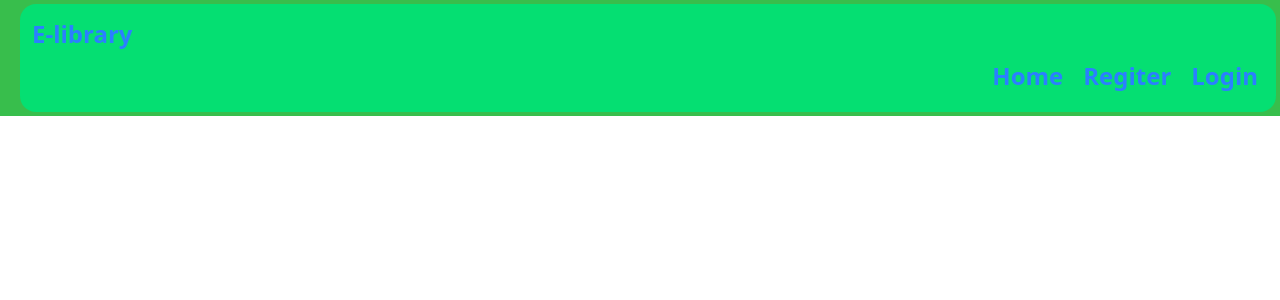
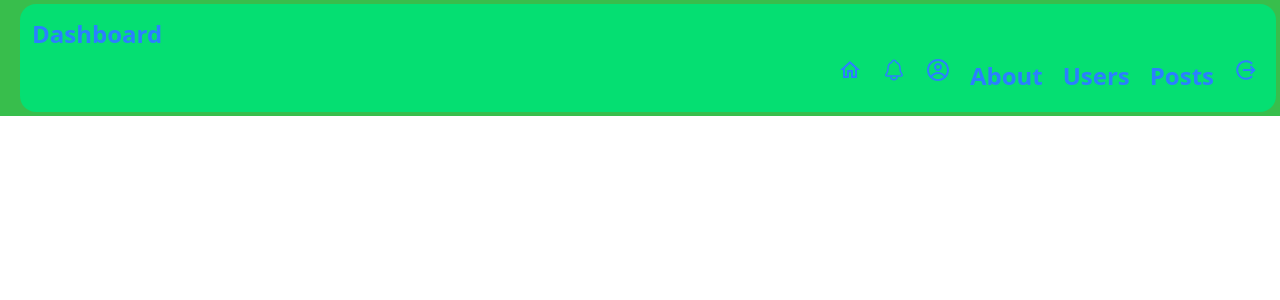
Before and after one commit to eric2003tu/react, a React (Vite) app: page /dashboard/greeting in a window 1280 px wide. Shown: the top 300 px of the page. Built offline with nearby package versions, Linux system fonts and the light colour scheme.

Commit message:
dashboard added

```diff
--- a/src/App.jsx
+++ b/src/App.jsx
@@ -26,6 +26,9 @@ function App() {
         <li className='text-blue-500 text-[24px] cursor-pointer hover:text-blue-400 active:text-blue-300'><Link to='/' className=''>Home</Link></li>
         <li className='text-blue-500 text-[24px] cursor-pointer hover:text-blue-400 active:text-blue-300'><Link to='/register'>Regiter</Link></li>
         <li className='text-blue-500 text-[24px] cursor-pointer hover:text-blue-400 active:text-blue-300'><Link to='/login'>Login</Link></li>
+        <li className='text-blue-500 text-[24px] cursor-pointer hover:text-blue-400 active:text-blue-300'>
+          <Link to ='/dashboard'>Dashboard</Link>
+        </li>
       </ul>
       <div onClick={handleHide} className='block md:hidden lg:hidden sm:block'>
 
@@ -37,6 +40,9 @@ function App() {
       <li className='p-4 border-b border-gray-600 cursor-pointer' onClick={handleHide}><Link to='/' className=''>Home</Link></li>
       <li className='p-4 border-b border-gray-600 cursor-pointer' onClick={handleHide}><Link to='/register'>Regiter</Link></li>
       <li className='p-4 border-b border-gray-600 cursor-pointer' onClick={handleHide}><Link to='/login'>Login</Link></li>
+      <li className='p-4 border-b border-gray-600 cursor-pointer' onClick={handleHide}>
+          <Link to ='/dashboard'>Dashboard</Link>
+        </li>
       <li className='p-4 border-b border-gray-600 cursor-pointer'onClick={handleHide}>Contact</li>
       <li className=' justify-between grid grid-cols-2 gap- border-b border-gray-600 cursor-pointer '>
       <h1 className='m-auto cursor-pointer text-[blue]'>
--- a/src/Components/Fetchusers.jsx
+++ b/src/Components/Fetchusers.jsx
@@ -22,9 +22,10 @@ function Fetchusers(){
       })
     },[]);
     return(
-      <div>
+      <>
+      <div className='mt-[100px]'>
         <h1>Users</h1>
-        <ul>
+        <ul className='justify-items-start'>
           {user.map(function(user){
             return(
             <li key={user.id}><strong>{user.name}</strong><br/>
@@ -33,7 +34,16 @@ function Fetchusers(){
             </li>);
           })}
         </ul>
+
       </div>
+      <div id='footer' className="max-w-[100%]">
+      <div id="footer" className="bg-[#a59c9c] max-w-[100%] left-0 right-0 w-full p-4 text-center absolute">
+      <p className="font-bold text-center">© 2025 E-library. All Rights Reserved.
+
+      </p>
+</div>
+</div>
+      </>
     )
   }
   export default Fetchusers;
--- a/src/Components/Posts.jsx
+++ b/src/Components/Posts.jsx
@@ -9,10 +9,10 @@ function Posts() {
     }, []);
 
     return (
-      <center>
-      <div>
+      < div>
+      <div className='mt-[100px]'>
         <h1>Posts</h1>
-        <ul>
+        <ul className='grid grid-cols-1 justify-self-start justify-start'>
           {posts.map(post => (
             <li key={post.id}>
               <h2>{post.title}</h2>
@@ -23,7 +23,12 @@ function Posts() {
           ))}
         </ul>
       </div>
-      </center>
+      <div id='footer' className="max-w-[100%]">
+      <div id="footer" className="bg-[#a59c9c] max-w-[100%] left-0 right-0 w-full p-4 text-center absolute">
+      <p className="font-bold text-center">© 2025 E-library. All Rights Reserved.</p>
+     </div>
+   </div>
+      </div>
     );
   }
 
--- a/src/Components/dashboard.jsx
+++ b/src/Components/dashboard.jsx
@@ -1,10 +1,14 @@
-import React from 'react';
+import React,{useState} from 'react';
 import { Routes, Route, Link } from 'react-router-dom';  // ✅ Correct imports
 import { useNavigate } from 'react-router-dom';
 import { CgProfile } from "react-icons/cg";
 import { IoNotificationsOutline } from "react-icons/io5";
 import { MdOutlineHome } from "react-icons/md";
 import { IoMdLogOut } from "react-icons/io";
+import {AiOutlineClose, AiOutlineMenu,AiOutlineSetting}
+from 'react-icons/ai';
+import { IoSettingsOutline } from "react-icons/io5";
+import { MdContactMail } from "react-icons/md";
 import About from './about';
 import Notifications from './notifications';
 import Profile from './profile';
@@ -12,46 +16,110 @@ import Posts from './Posts';
 import Greeting from './Greeting';
 import Fetchusers from './Fetchusers';
 import DashHome from './dashHome';
+import Home from './Home';
 function Dashboard(){
     const navigate = useNavigate();
-    if(localStorage.getItem("isLogedIn") !== 'true'){
-        navigate('/');
-        return;
+    // if(localStorage.getItem("isLogedIn") !== 'true'){
+    //     navigate('/');
+    //     return;
+    // }
+    // else{
+      const [nav, setNav] = useState(true);
+      const handleHide = function(){
+          setNav(!nav)
       }
-    else{
 return(
-    <>
-    <nav>
-
-        <div id='links'>
+    <div >
+    <nav className='md:w-full  pl-6 bg-[#38be4c] font-bold rounded-9xl text-10xl sm: w-full lg:w-full fixed top-0 right-0 justify-items-end'>
+        <div id='links' className='justify-items-end md:w-full p-3 m-1 lg:w-full sm:w-full min-w-full bg-green-400 rounded-2xl text-gray-800'>
+        <p className=' flex justify-self-start justify-between text-blue-500 font-bold text-[24px] '>Dashboard</p>
+            <ul className='p-1.5 hidden sm:hidden  gap-5 lg:flex md:flex'>
+       <li className='text-blue-500 text-[24px] cursor-pointer hover:text-blue-400 active:text-blue-300'>
         <Link to='/dashboard' id='home'><MdOutlineHome />
         </Link>
+        </li>
+        <li className='text-blue-500 text-[24px] cursor-pointer hover:text-blue-400 active:text-blue-300'>
             <Link to = '/dashboard/notifications' id='notifications'>
         <IoNotificationsOutline />
         </Link>
-        <Link  id='profile' onClick={function(){
-            return(
-                <div id='pofileLinks'>
-
-                </div>
-            )
-        }}>
+        </li>
+       <li className='text-blue-500 text-[24px] cursor-pointer hover:text-blue-400 active:text-blue-300'>
+        <Link  id='profile' >
         <CgProfile />
         </Link>
-        <div id='dash'>
+        </li>
+        <li className='text-blue-500 text-[24px] cursor-pointer hover:text-blue-400 active:text-blue-300'>
             <Link to = '/dashboard/about' id='link'>About</Link>
+        </li>
+        <li className='text-blue-500 text-[24px] cursor-pointer hover:text-blue-400 active:text-blue-300'>
             <Link to='/dashboard/users' id='link'>Users</Link>
+        </li>
+        <li className='text-blue-500 text-[24px] cursor-pointer hover:text-blue-400 active:text-blue-300'>
             <Link to ='/dashboard/posts' id='link'>Posts</Link>
-        </div>
-        <Link to ='/' id='logout' className='logout' onClick={function(event){
+        </li>
+        <li className='text-blue-500 text-[24px] cursor-pointer hover:text-blue-400 active:text-blue-300'>
+            <Link to ='/' id='logout' className='logout' onClick={function(){
             localStorage.setItem("isLogedIn",false);
             navigate('/');
-        }}><IoMdLogOut />
+        }}>
+            <IoMdLogOut />
         </Link>
+        </li>
+        </ul>
+        <div onClick={handleHide} className='block md:hidden lg:hidden sm:block'>
+
+              {!nav ? <AiOutlineClose size={30} className='text-blue-500 font-bold cursor-pointer justify-end justify-self-end'/> : <AiOutlineMenu size={30} className='text-blue-500 font-bold cursor-pointer justify-end justify-self-end'/> }
+        </div>
+        <div className={!nav ? 'fixed h-fit justify-items-start left-0 top-0 w-[50%] border-r border-r-gray-900 bg-[#f9f7fc] ease-in-out duration-600 sm:fixed flex-wrap md:hidden lg:hidden' : 'fixed left-[-100%]' }>
+        <h1 className='w-full text-3xl font-bold text-[#00df9a]'>Dash board</h1>
+        <ul className='uppercase w-full' >
+            <li className='p-4 border-b border-gray-600 cursor-pointer' onClick={handleHide}><Link to='/dashboard' className=''>Home</Link></li>
+            <li className='p-4 border-b border-gray-600 cursor-pointer' onClick={handleHide}>
+                <Link to = '/dashboard/notifications' id='notifications'>
+                    Notifications
+                </Link>
+            </li>
+            <li className='p-4 border-b border-gray-600 cursor-pointer' onClick={handleHide}>
+                <Link to='/dashboard/profile' >
+                    Profile
+                </Link>
+            </li>
+            <li className='p-4 border-b border-gray-600 cursor-pointer'onClick={handleHide}>
+                <Link to = '/dashboard/about' id='link'>
+                About
+                </Link>
+            </li >
+            <li className='p-4 border-b border-gray-600 cursor-pointer'onClick={handleHide}>
+            <Link to='/dashboard/users' id='link'>Users</Link>
+            </li>
+            <li className='p-4 border-b border-gray-600 cursor-pointer'onClick={handleHide}>
+            <Link to ='/dashboard/posts' id='link'>Posts</Link>
+            </li>
+            <li className='p-4 border-b border-gray-600 cursor-pointer'onClick={handleHide}>
+                <Link to ='/' id='logout' className='logout' onClick={function(){
+                localStorage.setItem("isLogedIn",false);
+                navigate('/');
+                }}>
+                Logout
+                </Link>
+            </li>
+            <li className=' justify-between grid grid-cols-2 gap- border-b border-gray-600 cursor-pointer '>
+                <h1 className='m-auto cursor-pointer text-[blue]'>
+                     Settings
+                </h1>
+                <h1><IoSettingsOutline size={30} className=' text-[blue] m-auto'/> </h1>
+                <h1 className=' m-auto cursor-pointer text-[#675df1] '>
+                   Contact
+                </h1>
+                <h1><MdContactMail size={30} className=' text-[#675df1] m-auto'/>
+                </h1>
+            </li>
+        </ul>
+    </div>
 </div>
 </nav>
     <Routes>
-        <Route index element = {<DashHome/>}/>
+        <Route index element = {<Home/>}/>
         <Route path ='about' element = {<About/>}/>
         <Route path = 'notifications' element = {<Notifications/>}/>
         <Route path=' profile' element = {<Profile/>}/>
@@ -59,8 +127,7 @@ return(
         <Route path = 'posts' element = {<Posts/>}/>
         <Route path ='greeting' element = {<Greeting/>}/>
     </Routes>
-    </>
+    </div>
 );}
 
-}
 export default Dashboard;
```
Lines whose indentation alone changed are shown as unchanged.
